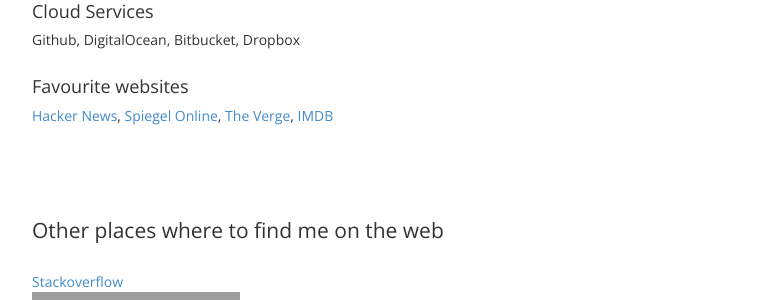
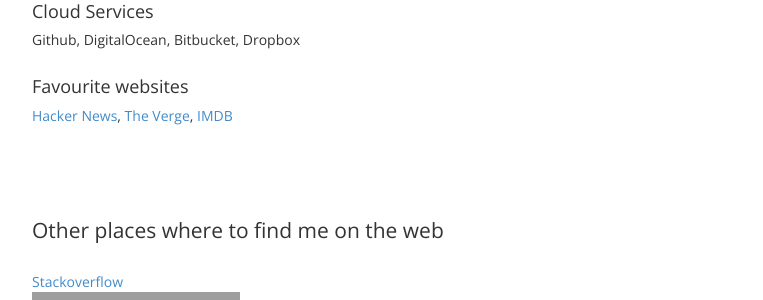
Before and after one commit to jnkwrych/jnkwrych.github.io, a Jekyll site: the page built from index.html, in a window 1280 px wide. Shown: the part 1634-1934 px from the top of the page, without its empty margins (258-1021 px from the left). Built offline with Jekyll 4.4.1, drawn with Linux system fonts in a browser that asks for light colours; Markdown is read by kramdown in place of the engine named in the settings; grey boxes are pictures that could not be loaded.

Commit message:
Update index.html

```diff
--- a/index.html
+++ b/index.html
@@ -92,8 +92,7 @@
 
     <h3>Favourite websites</h3>
 
-    <p><a href="http://news.ycombinator.com" target="_blank">Hacker News</a>, <a href="http://www.spiegel.de"
-                                                                                 target="_blank">Spiegel Online</a>, <a
+    <p><a href="http://news.ycombinator.com" target="_blank">Hacker News</a>, <a
             href="http://www.theverge.com" target="_blank">The Verge</a>, <a
             href="http://www.imdb.com" target="_blank">IMDB</a></p>
 </article>
```
